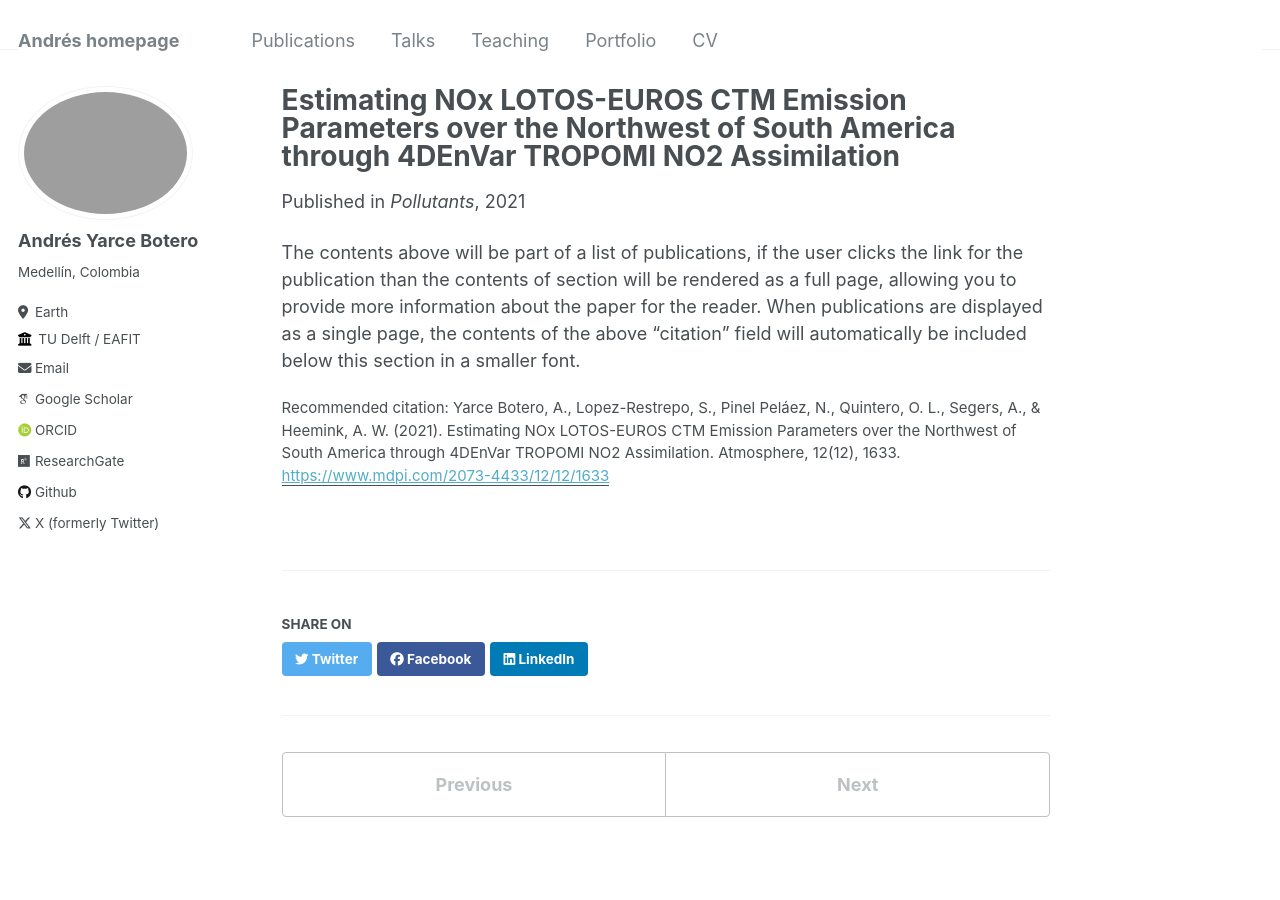
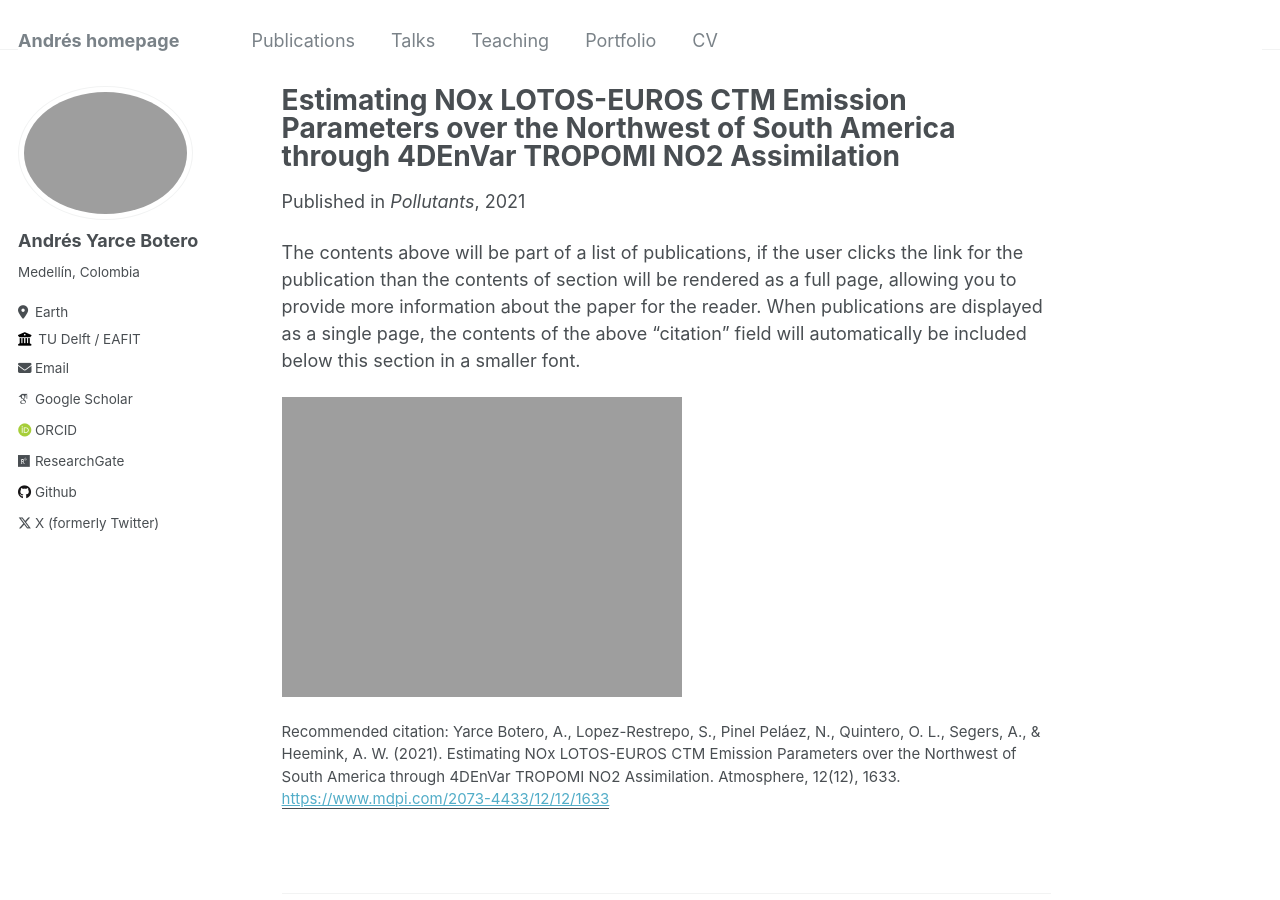
Before and after one commit to ayarceb/ayarceb.github.io, a Jekyll site: the page built from _publications/2021-4DenVAR.md, in a window 1280 px wide and 900 px high. Built offline with Jekyll 4.4.1, drawn with Linux system fonts in a browser that asks for light colours; some web fonts are replaced.

Commit message:
Update 2021-4DenVAR.md

```diff
--- a/_publications/2021-4DenVAR.md
+++ b/_publications/2021-4DenVAR.md
@@ -10,3 +10,6 @@
 ---
 
 The contents above will be part of a list of publications, if the user clicks the link for the publication than the contents of section will be rendered as a full page, allowing you to provide more information about the paper for the reader. When publications are displayed as a single page, the contents of the above "citation" field will automatically be included below this section in a smaller font.
+
+
+ [![image](4DEnvar.png)](https://github.com/ayarceb/ayarceb.github.io/blob/master/_publications/4DEnvar.png)
```
